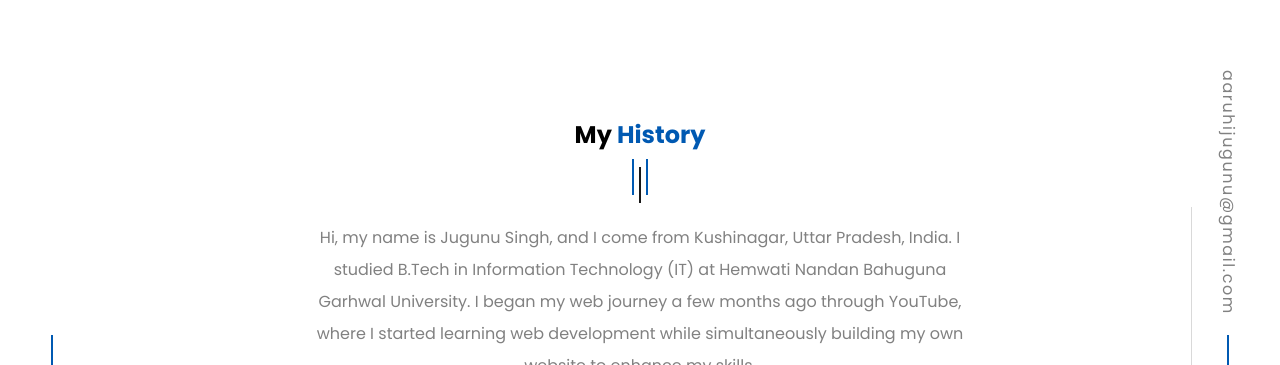
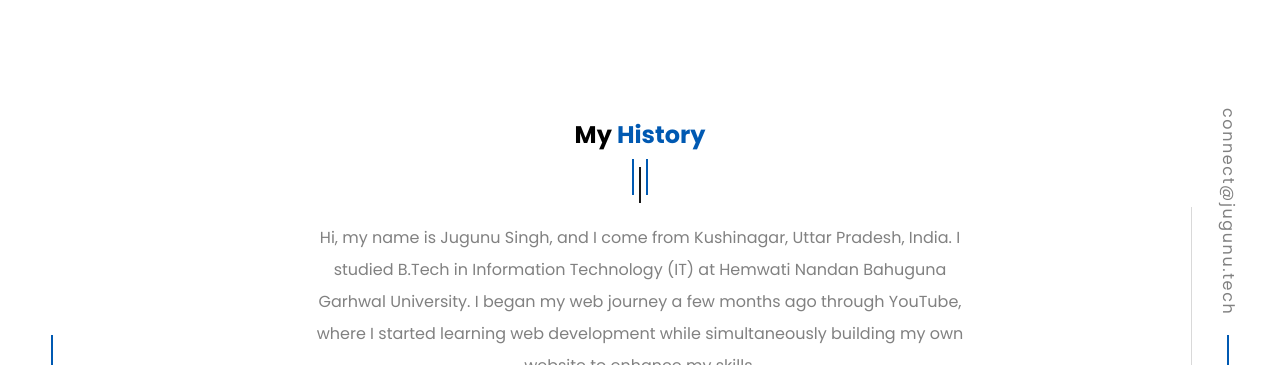
Before and after one commit to jugunu-21/jugunu_portfolio, a Next.js app: page /about in a window 1280 px wide. Shown: the part 353-718 px from the top of the page. Built offline with nearby package versions, Linux system fonts and the light colour scheme.

Commit message:
update json data

```diff
--- a/components/organisms/AppHeader.jsx
+++ b/components/organisms/AppHeader.jsx
@@ -22,7 +22,7 @@ const AppHeader = ({ title, description }) => {
         <p className="text-xs lg:text-sm text-gray max-w-sm tracking-widest mt-3 lg:mt-5 mx-auto">
           {description}
         </p>
-        {title==="Resume"&&  <AppButton title="View Resume" href="Jugunu Resume (2).pdf" color="primary" />}
+        {title === "Resume" && <AppButton title="View Resume" href="Jugunu Resume.pdf" color="primary" />}
 
       </div>
 
--- a/data/user.json
+++ b/data/user.json
@@ -230,9 +230,9 @@
         "id": 3,
         "icon": "fa fa-envelope",
         "name": "Gmail",
-        "username": "aaruhijugunu@gmail.com",
+        "username": "connect@jugunu.tech",
         "category": "Email",
-        "url": "mailto:aaruhijugunu@gmail.com"
+        "url": "mailto:connect@jugunu.tech"
       }
     ]
   },
@@ -268,47 +268,15 @@
     "contents": [
       {
         "id": 2,
-        "title": "Courses I Completed",
+        "title": "Work Experience",
         "contents": [
           {
             "id": 5,
-            "timestamp": "5 July 2021 - 25 July 2024",
-            "name": "Hitesh Choudhary | MongoDB",
-            "info": "Chai aur Code",
-            "description": "Proficient in MongoDB, including data modeling, aggregation pipelines, and implementing efficient queries for backend applications:",
-            "url": "https://youtube.com/playlist?list=PLzAGFfNxKFualSih9sm4FCRy9L7o_rVY8&si=jmXazAmJULBCpC59"
-          },
-          {
-            "id": 4,
-            "timestamp": "8 May 2024 - 24 May 2024",
-            "name": "Complete backend developer course part 2",
-            "info": "Chai aur Code",
-            "description": "Studied access and refresh tokens, user update controllers, and subscription schemas in backend development:",
-            "url": "https://youtu.be/8k-kK3tsJFY?si=Dp3PqkZmkhr2sf22"
-          },
-          {
-            "id": 3,
-            "timestamp": "1 Apr 2024 - 13 Apr 2024",
-            "name": "Complete Backend Developer course | Part 1",
-            "info": "Chai aur Code",
-            "description": "Completed the JavaScript Backend Roadmap, covering deployment, MERN integration, data modeling, API handling, and project setup:",
-            "url": "https://youtu.be/7fjOw8ApZ1I?si=rhX2zVScfcVyg5DD/"
-          },
-          {
-            "id": 2,
-            "timestamp": " 10 Jan 2024 - 29 feb 2021",
-            "name": "Next.js Tutorials for Beginners in Hindi",
-            "info": "CodeWithHarry ",
-            "description": "Completed the Complete Next.js Course in Hindi, mastering server-side rendering, file-based routing, MongoDB integration, and application deployment:",
-            "url": "https://youtube.com/playlist?list=PLu0W_9lII9agtWvR_TZdb_r0dNI8-lDwG&si=SvIWk8LEk_SQxGw3"
-          },
-          {
-            "id": 1,
-            "timestamp": "20 Nov 2019 - 20 Dec 2019",
-            "name": "Namaste JavaScript 🙏 Course ",
-            "info": "Front-end Learning Path",
-            "description": "Completed the Namaste JavaScript course, gaining in-depth knowledge of JavaScript fundamentals, internals, and interview preparation for web development:",
-            "url": "https://youtu.be/pN6jk0uUrD8?si=BfsIuRX0zOYQvI12"
+            "timestamp": "July 2024 -  December 2024",
+            "name": "Foozy",
+            "info": "Full Stack Developer",
+            "description": "During my internship at Foozy, I developed a real-time order management system, integrated a web push notification system, built a menu management system, and created an analytics dashboard. I also implemented Cloudinary CDN, automated stock resets, and tracked transactions, improving performance, efficiency, and user engagement across the platform.",
+            "url": "#"
           }
         ]
       },
```
Also changed, not shown: 1 other file (tests, documents, lock files or other folders).
